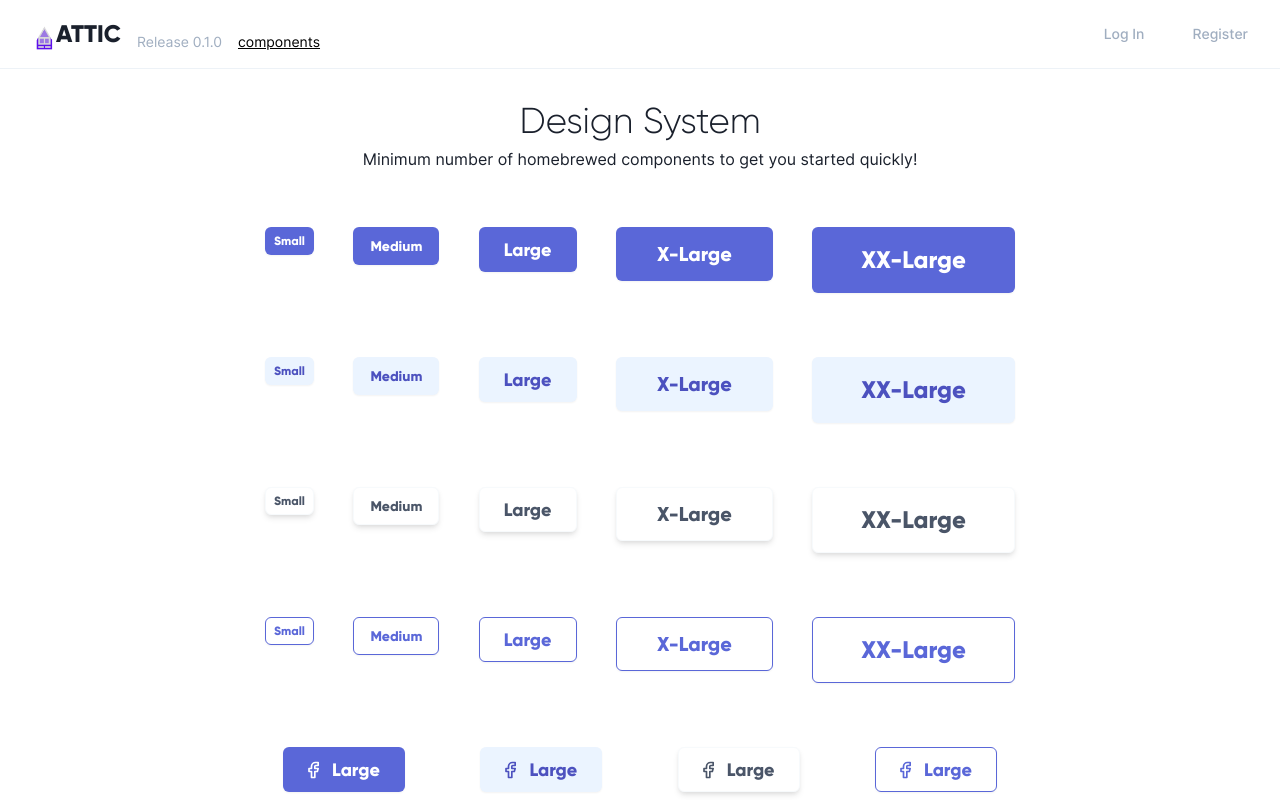
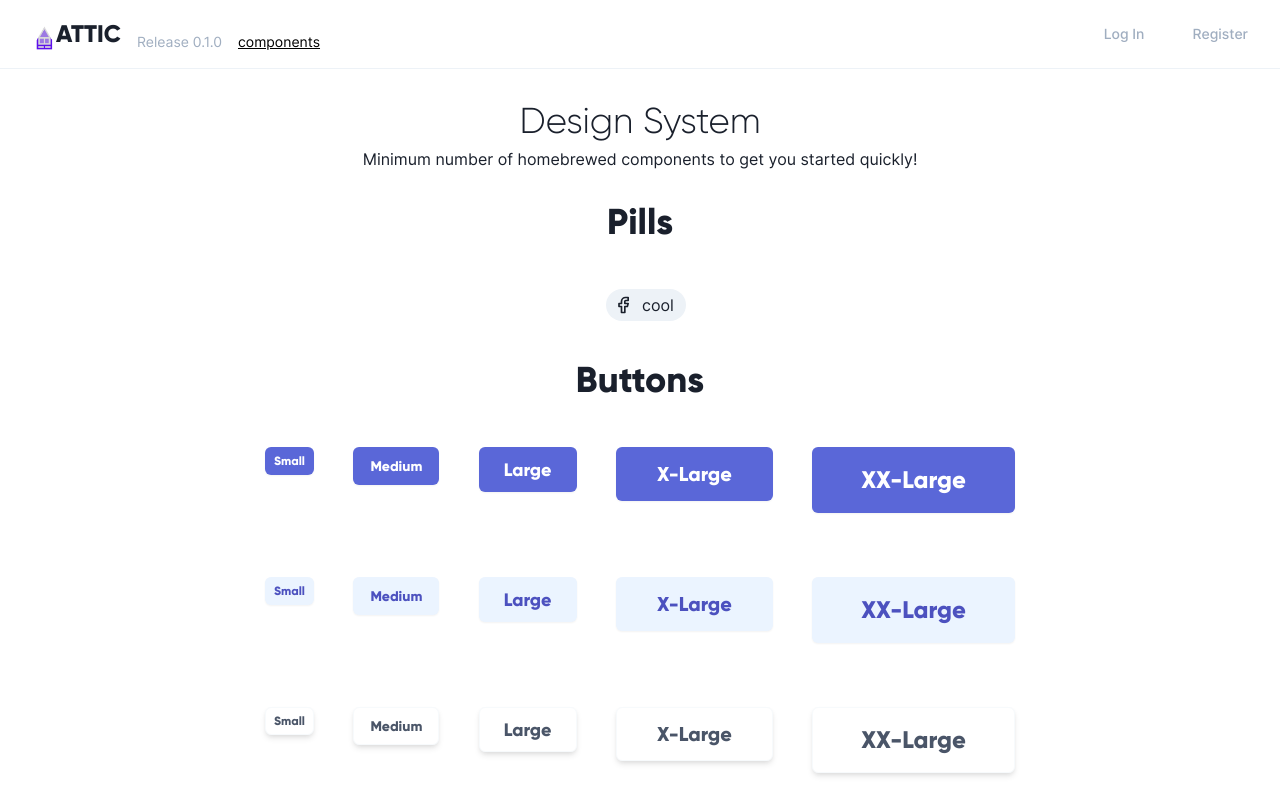
Before and after one commit to one-aalam/attic-react, a React (Create React App) app: page /ds in a window 1280 px wide. Shown: the top 800 px of the page. Built offline with nearby package versions, Linux system fonts and the light colour scheme; no server answers.

Commit message:
Change pill styling

```diff
--- a/src/DS.js
+++ b/src/DS.js
@@ -2,6 +2,8 @@ import React from 'react';
 import Layout from './Layout';
 import Button, { WhiteButton, OutlineButton } from './components/Button';
 import { FacebookIcon, GoogleIcon } from './components/Icon';
+import { H3 } from './components/Typography';
+import Pill from './components/Pill';
 
 const DS = () => (
     <Layout>
@@ -12,6 +14,11 @@ const DS = () => (
             </p>
         </header>
         <div className="mx-auto w-8/12">
+            <H3 className="font-display font-bold w-full text-center">Pills</H3>
+            <div className="flex justify-around p-8 align-middle self-center">
+                <span><Pill className="font-display"><FacebookIcon /> cool</Pill></span>
+            </div>
+            <H3 className="font-display font-bold w-full text-center">Buttons</H3>
             <div className="flex justify-around p-8 align-middle self-center">
                 <span><Button display size="sm">Small</Button></span>
                 <span><Button display size="md">Medium</Button></span>
--- a/src/components/Pill.js
+++ b/src/components/Pill.js
@@ -1,7 +1,7 @@
 import React from 'react';
 
 const Pill = ({ children }) => (
-    <span className="flex-shrink-0 ml-3 flex items-center rounded-full px-3 py-1 bg-gray-100">{children}</span>
+    <span className="flex-shrink-0 ml-3 flex items-center rounded-full px-3 py-1 bg-gray-200">{children}</span>
 )
 
 export default Pill;
```
